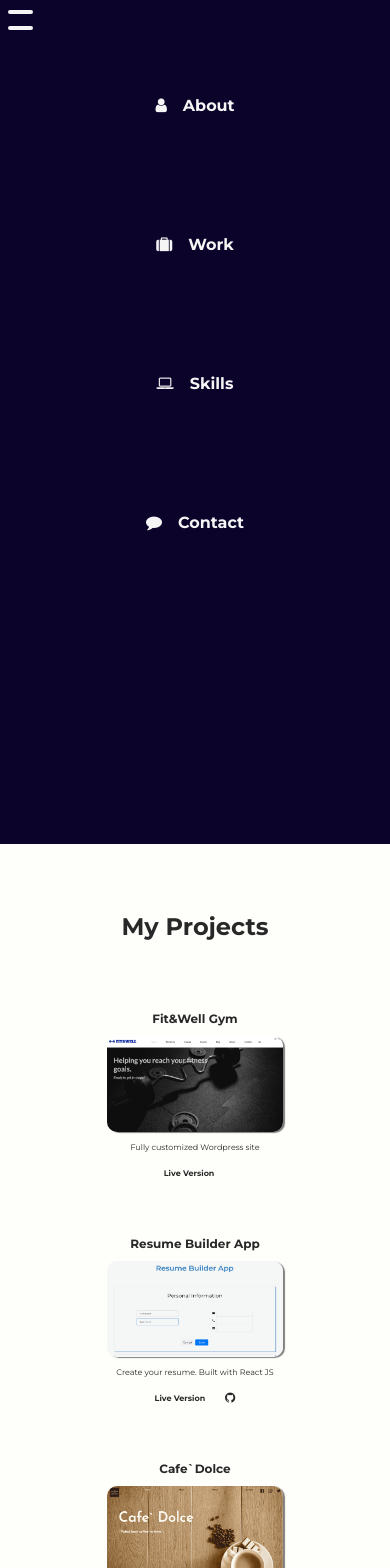
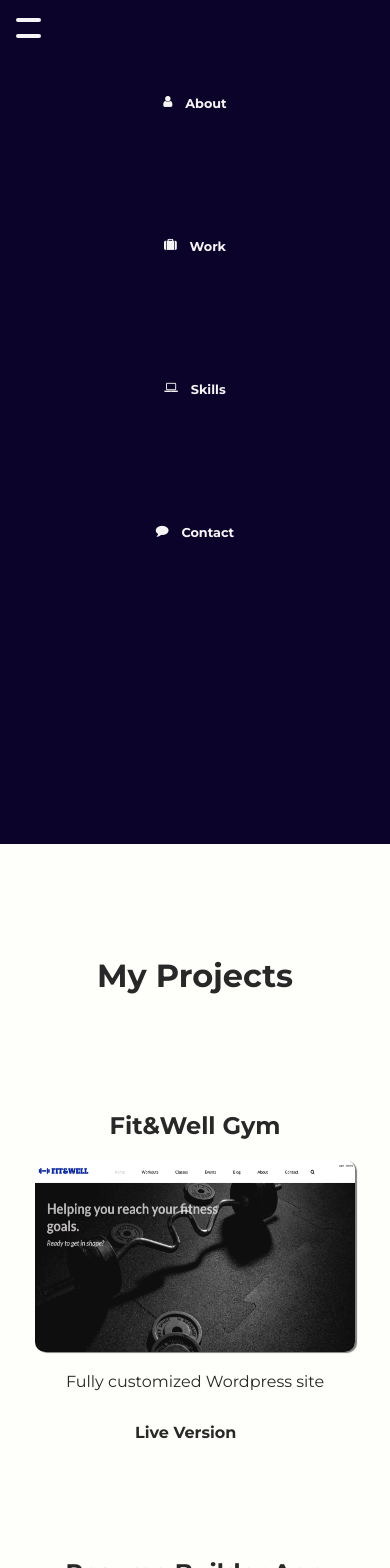
Before and after one commit to 1987mat/Portfolio_Site, a React (Create React App) app: page / in a window 390 px wide. Shown: the top 1568 px of the page. Built offline with nearby package versions, Linux system fonts and the light colour scheme.

Commit message:
responsive

```diff
--- a/src/App.css
+++ b/src/App.css
@@ -9,12 +9,14 @@
 
 html {
   overflow-x: hidden;
-  overflow-y: scroll;
+  overflow: scroll;
+  -webkit-overflow-scrolling: touch;
 }
 
 body {
   overflow-x: hidden;
   width: 100%;
+  height: 100%;
 }
 
 body a {
@@ -36,6 +38,10 @@ header {
   left: 0;
   z-index: 5;
   transition: top 0.2s ease-in-out;
+}
+
+.main-navigation li {
+  display: flex;
 }
 
 .main-navigation i {
@@ -152,13 +158,7 @@ main {
   letter-spacing: 6px;
 }
 
-.type-writer-wrapper {
-  display: flex;
-  margin-top: -2em;
-}
-
 .type-writer-wrapper span {
-  margin-right: 10px;
   color: whitesmoke;
   font-size: 3rem;
 }
@@ -187,7 +187,7 @@ main {
   position: relative;
   margin-top: 15em;
   flex-shrink: 0;
-  opacity: 0;
+  opacity: 1;
   transform: translateY(50px);
   transition: transform 0.5s ease-in-out, opacity 0.9s ease-in-out;
 }
@@ -277,7 +277,7 @@ main {
 }
 
 .project-container {
-  width: 25em;
+  width: 20em;
   display: flex;
   flex-direction: column;
   justify-content: center;
@@ -298,10 +298,8 @@ main {
 
 .screenshot {
   text-align: center;
-  width: 100%;
-  height: 100%;
   border: none;
-  width: 22em;
+  width: 20em;
   height: 12em;
   border-radius: 10px;
   box-shadow: 2px 1px 1px gray;
@@ -509,11 +507,6 @@ footer span {
 
 /* Mobile */
 @media screen and (min-width: 320px) {
-  html {
-    font-size: 40%;
-    overflow: scroll;
-  }
-
   html.no-scroll {
     overflow: hidden;
     height: 100vh;
@@ -576,9 +569,25 @@ footer span {
     transform: translateY(8px);
   }
 
+  header {
+    height: 3em;
+  }
+
   .logo {
-    visibility: hidden;
     display: none;
+  }
+
+  .resume-link {
+    display: none;
+  }
+
+  .sm-icons {
+    gap: 1.5em;
+  }
+
+  .sm-icons .github,
+  .sm-icons .linkedin {
+    font-size: 1em;
   }
 
   nav {
@@ -586,8 +595,6 @@ footer span {
     position: fixed;
     top: 0;
     left: 0;
-    /* right: 0;
-    bottom: 0; */
     transform: translateX(-100%);
     opacity: 0;
     transition: transform 300ms ease-in, opacity 300ms ease-in;
@@ -595,18 +602,23 @@ footer span {
     min-height: 100%;
   }
 
+  nav.show {
+    transform: translateX(0);
+    opacity: 1;
+  }
+
   .main-navigation {
-    padding: 10em;
+    padding: 5em;
     display: flex;
     flex-direction: column;
     align-items: center;
-    gap: 12em;
+    gap: 7em;
   }
 
   .main-navigation li {
     list-style-type: none;
     font-weight: bold;
-    font-size: 2rem;
+    font-size: 0.5em;
   }
 
   .main-navigation li .nav-link,
@@ -614,60 +626,140 @@ footer span {
     color: whitesmoke;
   }
 
-  nav.show {
-    transform: translateX(0);
-    opacity: 1;
+  .heading-wrapper {
+    min-width: 6em;
+    gap: 1em;
+    justify-content: center;
+    align-items: center;
+  }
+
+  .heading-wrapper .main-title {
+    text-align: center;
+  }
+
+  .heading-wrapper .small-title {
+    font-size: 0.5rem;
+  }
+
+  .heading-wrapper p {
+    font-size: 0.5rem;
+    text-align: center;
+  }
+
+  .heading-wrapper .main-title {
+    font-size: 2rem;
+  }
+
+  .type-writer-wrapper {
+    display: flex;
+    flex-direction: column;
+    align-items: center;
+  }
+
+  .type-writer-wrapper span {
+    font-size: 2rem;
   }
 
   .photo-wrapper {
     display: none;
   }
+
+  .projects-title,
+  .skills-title,
+  .contact-title {
+    font-size: 2rem;
+  }
+
+  footer {
+    font-size: smaller;
+  }
 }
 
 @media screen and (min-width: 375px) {
-  html {
-    font-size: 50%;
+  .main-navigation {
+    gap: 8em;
   }
-  .main-navigation {
-    padding: 11em;
-    display: flex;
-    flex-direction: column;
-    align-items: center;
-    gap: 15em;
+
+  .main-navigation li {
+    font-size: 0.8rem;
   }
 }
 
 /* Mobile Land */
 @media screen and (min-width: 480px) {
-  html {
-    font-size: 50%;
+  #about {
+    padding-bottom: 20em;
   }
 
-  .main-navigation {
-    padding: 8em;
-    gap: 20em;
+  .heading-wrapper {
+    padding-top: 8em;
+    gap: 1.5em;
   }
 
-  .heading-text {
-    width: 50%;
+  .heading-wrapper .main-title {
+    font-size: 1.5rem;
+  }
+
+  .heading-wrapper .small-title {
+    font-size: 0.5rem;
+  }
+
+  .type-writer-wrapper {
+    flex-direction: row;
+    justify-content: center;
+    align-items: center;
+    gap: 1em;
+  }
+
+  .btn-about {
+    font-size: 0.8rem;
   }
 }
 
 /* Tablet */
 @media screen and (min-width: 768px) and (orientation: portrait) {
-  html {
-    font-size: 70%;
+  .main-navigation {
+    padding: 8em;
+    gap: 12em;
+  }
+
+  .heading-wrapper {
+    padding-top: 2em;
+    gap: 3em;
+  }
+
+  .heading-wrapper .main-title {
+    font-size: 2rem;
+  }
+
+  .heading-wrapper .small-title {
+    font-size: 1rem;
+  }
+
+  .heading-wrapper p {
+    font-size: 0.8rem;
+  }
+
+  .type-writer-wrapper {
+    flex-direction: row;
+    justify-content: center;
+    align-items: center;
+    gap: 1em;
+  }
+
+  .btn-about {
+    font-size: 1rem;
   }
 
   .heading-text {
-    width: 40%;
+    width: 60%;
   }
 }
 
 /* Desktop */
 @media screen and (min-width: 992px) {
-  html {
-    font-size: 90%;
+  header {
+    height: 5em;
   }
 
   .hamburger {
@@ -681,6 +773,10 @@ footer span {
     position: absolute;
     left: 15px;
     top: 15px;
+  }
+
+  .resume-link {
+    display: block;
   }
 
   nav {
@@ -722,13 +818,35 @@ footer span {
   }
 
   #about {
+    padding-top: 15em;
     flex-direction: row;
     justify-content: space-between;
     align-items: center;
   }
 
+  .heading-wrapper {
+    min-width: 25em;
+    flex-direction: column;
+    justify-content: center;
+    align-items: flex-start;
+    gap: 2em;
+  }
+
+  .heading-wrapper .main-title {
+    font-size: 3rem;
+  }
+
+  .heading-wrapper p {
+    font-size: 1rem;
+    text-align: start;
+  }
+
   .heading-text {
-    width: 80%;
+    width: 70%;
+  }
+
+  .btn-about {
+    font-size: 1rem;
   }
 
   .photo-wrapper {
@@ -736,6 +854,12 @@ footer span {
     width: 18em;
     margin-top: 12em;
     align-self: initial;
+  }
+
+  .projects-title,
+  .skills-title,
+  .contact-title {
+    font-size: 3rem;
   }
 }
 
--- a/src/components/About.js
+++ b/src/components/About.js
@@ -9,7 +9,7 @@ const About = React.forwardRef((props, ref) => {
     <section id="about">
       <div className="heading-wrapper" ref={ref1}>
         <p className="small-title">Hi, I'm</p>
-        <h1 className="main-title">Matteo Calvani.</h1>
+        <h1 className="main-title">Matteo Calvani</h1>
         <div className="type-writer-wrapper">
           <span style={{ color: '#f08000', fontWeight: 'lighter' }}>Web</span>
           <Typewriter
```
